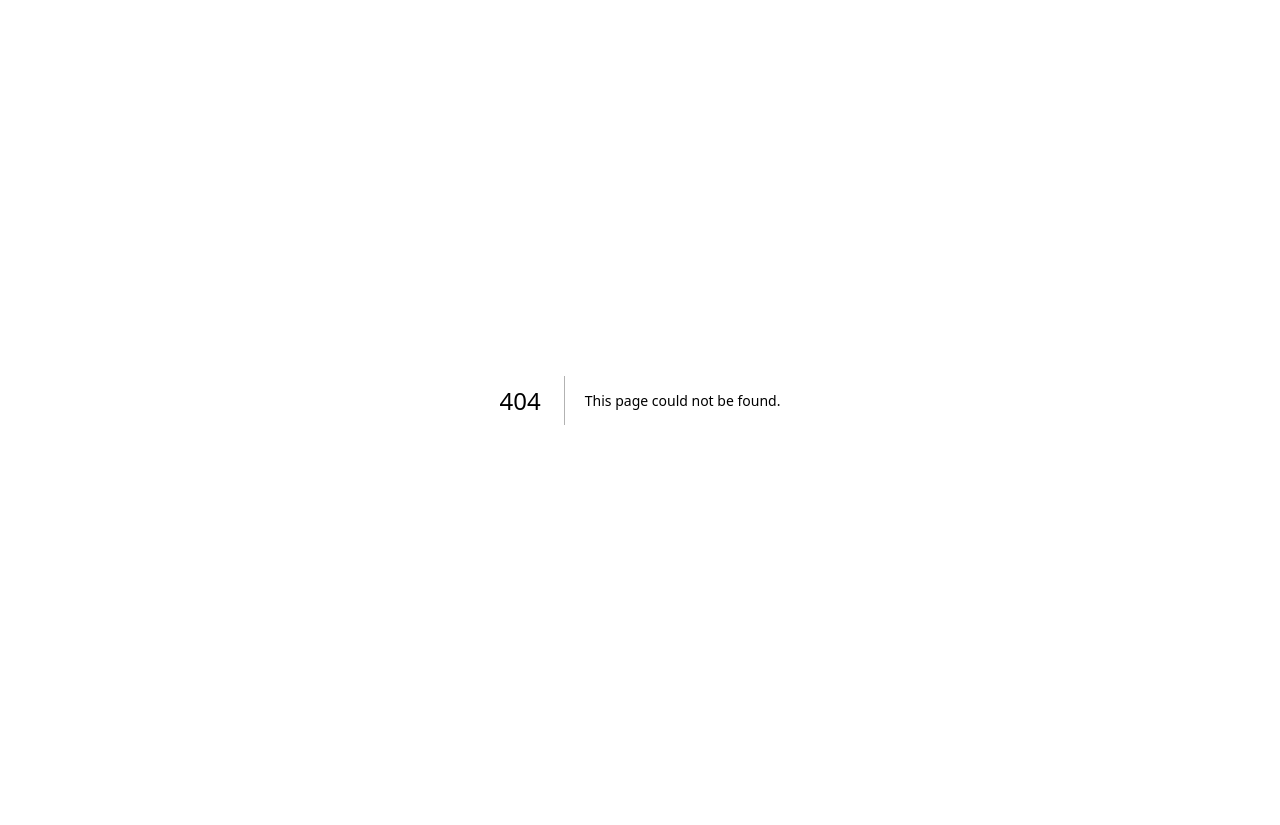
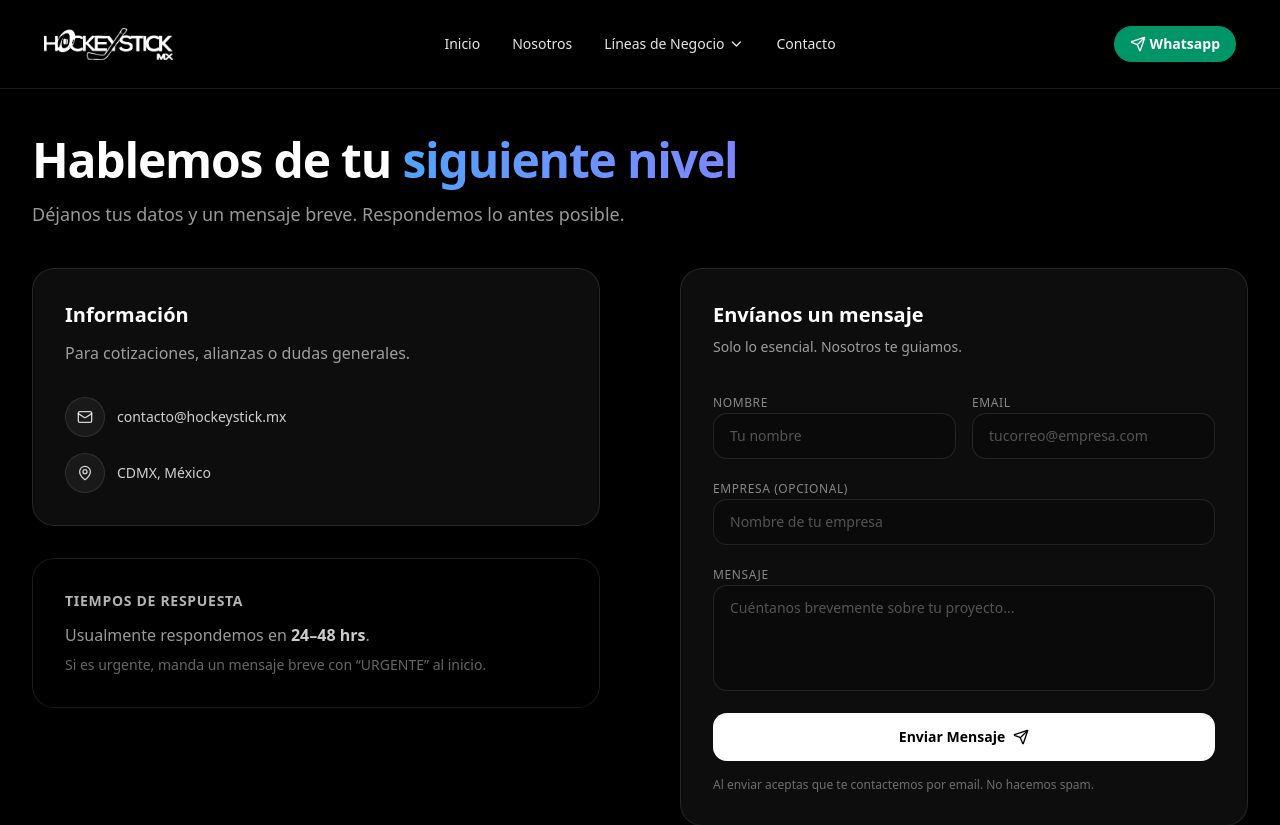
Before and after one commit to joseramos-mx/hockeystick, a Next.js app: page /contacto in a window 1280 px wide. Before the commit this address had no page. Shown: the top 825 px of the page. Before the commit the page ends 800 px from the top, so only its background shows below. Built offline with nearby package versions, Linux system fonts and the light colour scheme.

Commit message:
added divisions

```diff
--- /dev/null
+++ b/app/contacto/page.tsx
@@ -0,0 +1,204 @@
+"use client"
+
+import React, { useState } from "react"
+import Link from "next/link"
+import { Send, MapPin, Mail, CheckCircle2, AlertTriangle } from "lucide-react"
+import { Navbar } from "../components/Navbar"
+import { Footer } from "../components/Footer"
+
+export default function ContactPage() {
+  const [status, setStatus] = useState<"idle" | "success" | "error">("idle")
+
+  function onSubmit(e: React.FormEvent<HTMLFormElement>) {
+    e.preventDefault()
+    // TODO: conecta aquí tu endpoint (API Route / Server Action / Formspree)
+    // Por ahora solo simula envío exitoso:
+    setStatus("success")
+    setTimeout(() => setStatus("idle"), 3500)
+  }
+
+  return (
+    <main className="min-h-screen bg-black text-white">
+      {/* Background glows */}
+
+
+      <div className="relative mx-auto max-w-7xl px-6 lg:px-8">
+        <Navbar/>
+        {/* Header */}
+        <div className="pt-28 pb-10">
+
+
+          <h1 className="mt-6 text-4xl sm:text-5xl font-bold tracking-tight">
+            Hablemos de tu{" "}
+            <span className="text-transparent bg-clip-text bg-gradient-to-r from-blue-400 to-indigo-400">
+              siguiente nivel
+            </span>
+          </h1>
+          <p className="mt-4 max-w-2xl text-lg text-white/60">
+            Déjanos tus datos y un mensaje breve. Respondemos lo antes posible.
+          </p>
+        </div>
+
+        {/* Content */}
+        <section className="grid grid-cols-1 lg:grid-cols-2 gap-10 lg:gap-20 pb-20">
+          {/* Left: Info */}
+          <div className="space-y-8">
+            <div className="rounded-3xl border border-white/10 bg-white/5 p-8 backdrop-blur-sm">
+              <h2 className="text-xl font-semibold">Información</h2>
+              <p className="mt-3 text-white/60">
+                Para cotizaciones, alianzas o dudas generales.
+              </p>
+
+              <div className="mt-8 flex flex-col gap-4">
+                <div className="flex items-center gap-3 text-sm text-white/80">
+                  <div className="flex h-10 w-10 items-center justify-center rounded-full bg-white/5 border border-white/10">
+                    <Mail className="h-4 w-4" />
+                  </div>
+                  <span>contacto@hockeystick.mx</span>
+                </div>
+                <div className="flex items-center gap-3 text-sm text-white/80">
+                  <div className="flex h-10 w-10 items-center justify-center rounded-full bg-white/5 border border-white/10">
+                    <MapPin className="h-4 w-4" />
+                  </div>
+                  <span>CDMX, México</span>
+                </div>
+              </div>
+            </div>
+
+            <div className="rounded-3xl border border-white/10 bg-black/20 p-8">
+              <h3 className="text-sm font-semibold uppercase tracking-wider text-white/70">
+                Tiempos de respuesta
+              </h3>
+              <p className="mt-3 text-white/60">
+                Usualmente respondemos en <span className="text-white/80 font-semibold">24–48 hrs</span>.
+              </p>
+              <p className="mt-2 text-white/40 text-sm">
+                Si es urgente, manda un mensaje breve con “URGENTE” al inicio.
+              </p>
+            </div>
+          </div>
+
+          {/* Right: Form */}
+          <div className="rounded-3xl border border-white/10 bg-white/5 p-8 backdrop-blur-sm">
+            <div className="flex items-start justify-between gap-4">
+              <div>
+                <h2 className="text-xl font-semibold">Envíanos un mensaje</h2>
+                <p className="mt-2 text-white/60 text-sm">
+                  Solo lo esencial. Nosotros te guiamos.
+                </p>
+              </div>
+
+              {/* Status */}
+              {status !== "idle" && (
+                <div
+                  className={[
+                    "inline-flex items-center gap-2 rounded-full px-3 py-1 text-xs font-semibold",
+                    status === "success"
+                      ? "bg-green-500/10 text-green-300 border border-green-500/20"
+                      : "bg-red-500/10 text-red-300 border border-red-500/20",
+                  ].join(" ")}
+                >
+                  {status === "success" ? (
+                    <>
+                      <CheckCircle2 className="h-4 w-4" /> Enviado
+                    </>
+                  ) : (
+                    <>
+                      <AlertTriangle className="h-4 w-4" /> Error
+                    </>
+                  )}
+                </div>
+              )}
+            </div>
+
+            <form onSubmit={onSubmit} className="mt-8 space-y-4">
+              <div className="grid grid-cols-1 sm:grid-cols-2 gap-4">
+                <div className="space-y-2">
+                  <label
+                    htmlFor="name"
+                    className="text-xs font-medium uppercase tracking-wider text-white/50"
+                  >
+                    Nombre
+                  </label>
+                  <input
+                    required
+                    type="text"
+                    id="name"
+                    name="name"
+                    placeholder="Tu nombre"
+                    className="w-full rounded-xl border border-white/10 bg-black/20 px-4 py-3 text-sm text-white placeholder-white/30 focus:border-blue-500 focus:bg-black/40 focus:outline-none focus:ring-1 focus:ring-blue-500 transition-all"
+                  />
+                </div>
+
+                <div className="space-y-2">
+                  <label
+                    htmlFor="email"
+                    className="text-xs font-medium uppercase tracking-wider text-white/50"
+                  >
+                    Email
+                  </label>
+                  <input
+                    required
+                    type="email"
+                    id="email"
+                    name="email"
+                    placeholder="tucorreo@empresa.com"
+                    className="w-full rounded-xl border border-white/10 bg-black/20 px-4 py-3 text-sm text-white placeholder-white/30 focus:border-blue-500 focus:bg-black/40 focus:outline-none focus:ring-1 focus:ring-blue-500 transition-all"
+                  />
+                </div>
+              </div>
+
+              <div className="space-y-2">
+                <label
+                  htmlFor="company"
+                  className="text-xs font-medium uppercase tracking-wider text-white/50"
+                >
+                  Empresa (opcional)
+                </label>
+                <input
+                  type="text"
+                  id="company"
+                  name="company"
+                  placeholder="Nombre de tu empresa"
+                  className="w-full rounded-xl border border-white/10 bg-black/20 px-4 py-3 text-sm text-white placeholder-white/30 focus:border-blue-500 focus:bg-black/40 focus:outline-none focus:ring-1 focus:ring-blue-500 transition-all"
+                />
+              </div>
+
+              <div className="space-y-2">
+                <label
+                  htmlFor="message"
+                  className="text-xs font-medium uppercase tracking-wider text-white/50"
+                >
+                  Mensaje
+                </label>
+                <textarea
+                  required
+                  id="message"
+                  name="message"
+                  rows={4}
+                  placeholder="Cuéntanos brevemente sobre tu proyecto..."
+                  className="w-full resize-none rounded-xl border border-white/10 bg-black/20 px-4 py-3 text-sm text-white placeholder-white/30 focus:border-blue-500 focus:bg-black/40 focus:outline-none focus:ring-1 focus:ring-blue-500 transition-all"
+                />
+              </div>
+
+              <button
+                type="submit"
+                className="group w-full inline-flex items-center justify-center gap-2 rounded-xl bg-white text-black px-6 py-3.5 text-sm font-bold hover:bg-gray-200 transition-all active:scale-[0.98]"
+              >
+                Enviar Mensaje
+                <Send className="h-4 w-4 transition-transform group-hover:translate-x-1" />
+              </button>
+
+              <p className="text-xs text-white/40">
+                Al enviar aceptas que te contactemos por email. No hacemos spam.
+              </p>
+
+            </form>
+          </div>
+        </section>
+
+      </div>
+      <Footer/>
+    </main>
+  )
+}
```
